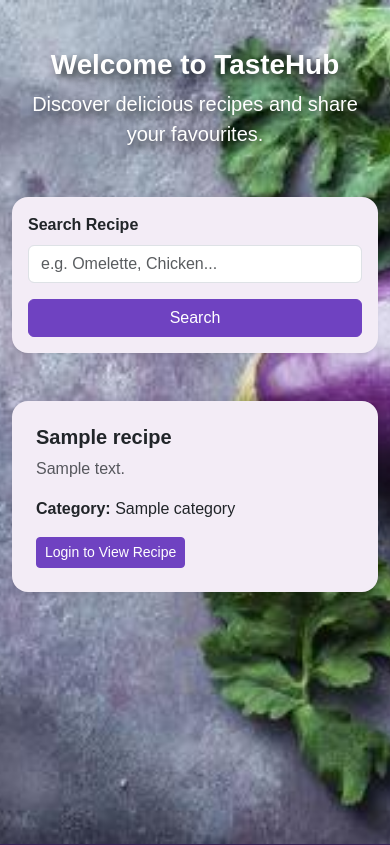
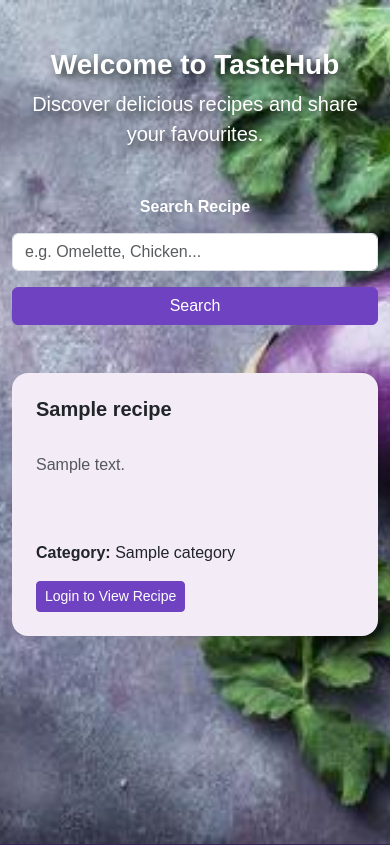
Before and after one commit to jmichael2025/TasteHub, a Django app: page / in a window 390 px wide. Shown: the part 62-907 px from the top of the page. Run offline with Django 5.2, Linux system fonts and the light colour scheme; tables that the repository leaves empty hold one stand-in row (values such as "Sample post").

Commit message:
Complete final UI styling and documentation

```diff
--- a/recipes/static/recipes/css/style.css
+++ b/recipes/static/recipes/css/style.css
@@ -4,7 +4,6 @@ body {
     background-color: #f2f1f2;
     font-family: Arial, sans-serif;
 }
-
 
 
 /* Navbar */
@@ -16,13 +15,13 @@ body {
     font-weight: bold;
     font-size: 1.5rem;
 }
+
 .navbar-logo {
     height: 30px;
     width: 30px;
     object-fit: contain;
     margin-right: 6px;
 }
-
 
 /* Main headings */
 h1,
@@ -60,6 +59,19 @@ h4 {
     height: 100%;
 }
 
+.recipe-card-title {
+    min-height: 48px;
+}
+
+.recipe-card-description {
+    min-height: 72px;
+}
+
+.recipe-text {
+    white-space: pre-line;
+}
+
+
 /* Footer */
 .site-footer {
     background-color: #3b2457;
@@ -75,15 +87,14 @@ h4 {
 
 .site-footer a:hover {
     opacity: 0.75;
+}
 
-}.footer-tagline {
+.footer-tagline {
     font-size: 1.2rem;
     font-weight: 600;
     letter-spacing: 0.5px;
     margin-bottom: 20px;
 }
-
-
 
 /* Forms */
 .form-control:focus,
@@ -115,6 +126,12 @@ h4 {
     background-repeat: no-repeat;
     min-height: 100vh;
 }
+
+.home-search-card {
+    max-width: 450px;
+    margin: 0 auto;
+}
+
 
 /* User dropdown on hover */
 .dropdown:hover .dropdown-menu {
@@ -160,6 +177,30 @@ h4 {
 .no-results-message h4 {
     color: #4b2c6f;
 }
+
+#no-results {
+    display: none;
+}
+
+.api-recipe-image {
+    width: 100%;
+    height: 160px !important;
+    object-fit: cover;
+    display: block;
+}
+
+.api-search-container {
+    max-width: 450px;
+}
+
+.api-recipe-title {
+    min-height: 48px;
+}
+
+.api-recipe-details {
+    min-height: 48px;
+}
+
 /* Responsive navbar */
 @media (max-width: 991.98px) {
 
@@ -195,3 +236,11 @@ h4 {
         width: 100%;
     }
 }
+
+@media (max-width: 767.98px) {
+
+    .home-search-card h6 {
+        text-align: center;
+    }
+
+}
--- a/recipes/static/recipes/js/api.js
+++ b/recipes/static/recipes/js/api.js
@@ -1,3 +1,5 @@
+/* jshint esversion: 6 */
+
 // TasteHub API JavaScript
 
 console.log("TasteHub API JavaScript loaded");
--- a/recipes/static/recipes/js/script.js
+++ b/recipes/static/recipes/js/script.js
@@ -1,3 +1,4 @@
+/* jshint esversion: 6 */
 // TasteHub JavaScript
 
 console.log("TasteHub JavaScript loaded");
@@ -33,6 +34,8 @@ function filterRecipes() {
 }
 
 
+if (searchButton && searchInput) {
+
     searchButton.addEventListener("click", function () {
         filterRecipes();
     });
@@ -40,3 +43,5 @@ searchButton.addEventListener("click", function () {
     searchInput.addEventListener("input", function () {
         filterRecipes();
     });
+
+}
--- a/recipes/templates/base.html
+++ b/recipes/templates/base.html
@@ -49,7 +49,6 @@
                     </a>
 
                     {% if user.is_authenticated %}
-
 
                     <div class="dropdown">
                         <button class="btn btn-outline-light btn-sm welcome-button" type="button">
@@ -138,7 +137,6 @@
 
     </footer>
     <script src="https://cdn.jsdelivr.net/npm/bootstrap@5.3.8/dist/js/bootstrap.bundle.min.js"></script>
-    {% load static %}
     <script src="{% static 'recipes/js/script.js' %}"></script>
 </body>
 
--- a/recipes/templates/recipes/create_recipe.html
+++ b/recipes/templates/recipes/create_recipe.html
@@ -87,7 +87,7 @@
 
                         <div class="d-flex justify-content-between mt-4">
 
-                            <a href="{% url 'dashboard' %}" class="btn btn-primary ">
+                            <a href="{% url 'dashboard' %}" class="btn btn-primary">
                                 Cancel
                             </a>
 
--- a/recipes/templates/recipes/dashboard.html
+++ b/recipes/templates/recipes/dashboard.html
@@ -60,6 +60,7 @@
                 </div>
             </div>
         </div>
+    </div>
 
-    </div>
-    {% endblock %}
+</div>
+{% endblock %}
--- a/recipes/templates/recipes/index.html
+++ b/recipes/templates/recipes/index.html
@@ -14,24 +14,23 @@
         </div>
         <div class="row justify-content-center mb-5">
 
-            <div class="col-lg-9">
+            <div class="col-lg-12">
+                <div class="home-search-card">
 
-                <div class="card shadow-sm border-0 rounded-4 p-3">
+                    <div class="row g-3 align-items-center">
 
-                    <div class="row g-3 align-items-end">
+                        <div class="col-md-3">
+                            <h6 class="fw-bold text-white mb-0 text-nowrap">
+                                Search Recipe
+                            </h6>
+                        </div>
 
-                        <div class="col-md-8">
-                            <label for="recipe-search" class="form-label fw-bold">
-                                Search Recipe
-                            </label>
-
+                        <div class="col-md-6">
                             <input type="text" id="recipe-search" class="form-control"
                                 placeholder="e.g. Omelette, Chicken...">
                         </div>
 
-
-
-                        <div class="col-md-4">
+                        <div class="col-md-3">
                             <button type="button" id="search-button" class="btn btn-primary w-100">
                                 Search
                             </button>
@@ -54,11 +53,11 @@
 
                     <div class="card-body p-4 d-flex flex-column">
 
-                        <h5 class="card-title fw-bold">
+                        <h5 class="card-title fw-bold recipe-card-title">
                             {{ recipe.name }}
                         </h5>
 
-                        <p class="card-text text-muted">
+                        <p class="card-text text-muted recipe-card-description">
                             {{ recipe.description }}
                         </p>
 
@@ -101,8 +100,8 @@
             </div>
 
             {% endfor %}
-            <div id="no-results" class="no-results-message text-center py-4 px-3" style="display: none;">
 
+            <div id="no-results" class="no-results-message text-center py-4 px-3">
                 <h4 class="fw-bold mb-2">No recipes found.</h4>
 
                 <p class="mb-0">
--- a/recipes/templates/recipes/my_recipes.html
+++ b/recipes/templates/recipes/my_recipes.html
@@ -22,11 +22,11 @@
 
                 <div class="card-body p-4 d-flex flex-column">
 
-                    <h4 class="fw-bold mb-3">
+                    <h4 class="fw-bold mb-3 recipe-card-title">
                         {{ recipe.name }}
                     </h4>
 
-                    <p class="text-muted">
+                    <p class="text-muted recipe-card-description">
                         {{ recipe.description }}
                     </p>
 
--- a/recipes/templates/recipes/recipe_detail.html
+++ b/recipes/templates/recipes/recipe_detail.html
@@ -28,14 +28,14 @@
 
                     <div class="mb-4">
                         <h4 class="fw-bold">Ingredients</h4>
-                        <p style="white-space: pre-line;">
+                        <p class="recipe-text">
                             {{ recipe.ingredients }}
                         </p>
                     </div>
 
                     <div class="mb-4">
                         <h4 class="fw-bold">Instructions</h4>
-                        <p style="white-space: pre-line;">
+                        <p class="recipe-text">
                             {{ recipe.instructions }}
                         </p>
                     </div>
@@ -45,6 +45,7 @@
                             Created by {{ recipe.author.username }}
                         </small>
                     </div>
+
                     {% if recipe.author == user %}
 
                     <div class="d-flex gap-2">
--- a/recipes/templates/registration/login.html
+++ b/recipes/templates/registration/login.html
@@ -28,7 +28,7 @@
                             {{ form.non_field_errors }}
                         </div>
                         {% endif %}
-                        <!-- Username -->
+
                         <div class="mb-3">
                             <label for="{{ form.username.id_for_label }}" class="form-label fw-semibold">
                                 Username
@@ -43,7 +43,6 @@
                             {% endif %}
                         </div>
 
-                        <!-- Password -->
                         <div class="mb-4">
                             <label for="{{ form.password.id_for_label }}" class="form-label fw-semibold">
                                 Password
@@ -58,7 +57,6 @@
                             {% endif %}
                         </div>
 
-                        <!-- Login Button -->
                         <button type="submit" class="btn btn-primary w-100 py-2">
                             Login
                         </button>
```
Also changed, not shown: recipes/templates/recipes/api_recipes.html (+10 -9 lines), recipes/templates/recipes/edit_recipe.html (+7 -14 lines), recipes/templates/registration/register.html (+7 -24 lines), README.md (added), recipes/static/recipes/images/logo.webp (deleted). Lines whose indentation alone changed are shown as unchanged.
